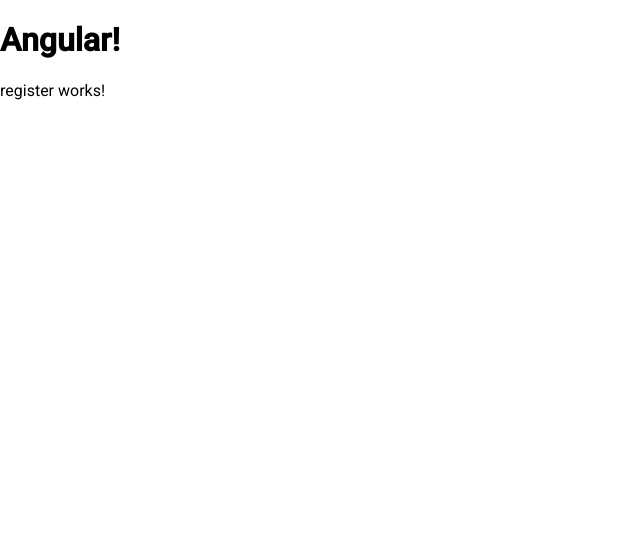
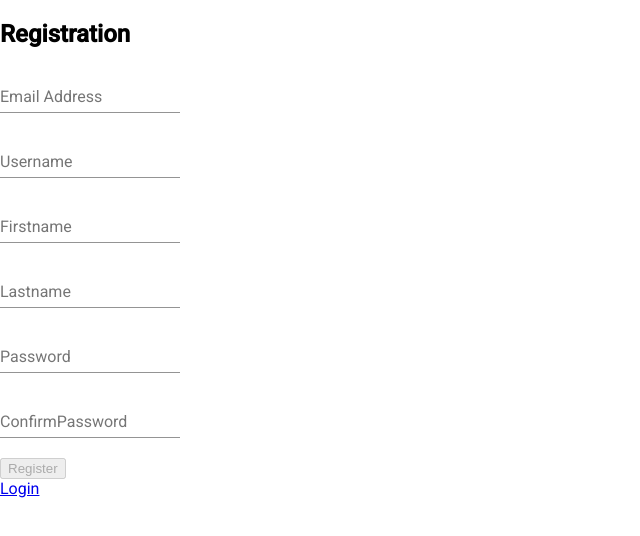
Before and after one commit to y-dubovitsky/chatter-angular, an Angular app: page /register in a window 1280 px wide. Shown: the top 536 px of the page, without its empty margins (0-640 px from the left). Built offline with nearby package versions, Linux system fonts and the light colour scheme.

Commit message:
added registration component

```diff
--- a/src/app/app.component.html
+++ b/src/app/app.component.html
@@ -1,4 +1,3 @@
-<div class="">
-  <h1>Angular!</h1>
+<div class="root">
   <router-outlet></router-outlet>
 </div>
--- a/src/app/auth/register/register.component.html
+++ b/src/app/auth/register/register.component.html
@@ -1 +1,52 @@
-<p>register works!</p>
+<div class="registration-page">
+  <h2>Registration</h2>
+  <form [formGroup]="registerForm">
+    <div class="justify-content-center">
+      <mat-form-field>
+        <mat-label>Email Address</mat-label>
+        <input matInput type="text" formControlName="email">
+      </mat-form-field>
+    </div>
+
+    <div class="justify-content-center">
+      <mat-form-field>
+        <mat-label>Username</mat-label>
+        <input type="text" matInput formControlName="username">
+      </mat-form-field>
+    </div>
+
+    <div class="justify-content-center">
+      <mat-form-field>
+        <mat-label>Firstname</mat-label>
+        <input type="text" matInput formControlName="firstname">
+      </mat-form-field>
+    </div>
+
+    <div class="justify-content-center">
+      <mat-form-field>
+        <mat-label>Lastname</mat-label>
+        <input type="text" matInput formControlName="lastname">
+      </mat-form-field>
+    </div>
+
+    <div class="justify-content-center">
+      <mat-form-field>
+        <mat-label>Password</mat-label>
+        <input type="password" matInput formControlName="password">
+      </mat-form-field>
+    </div>
+
+    <div class="justify-content-center">
+      <mat-form-field>
+        <mat-label>ConfirmPassword</mat-label>
+        <input type="password" matInput formControlName="confirmPassword">
+      </mat-form-field>
+    </div>
+
+    <div class="controlls">
+      <button [disabled]="registerForm.invalid" (click)="submit()">Register</button>
+    </div>
+
+    <a routerLink="/login">Login</a>
+  </form>
+</div>
--- a/src/app/auth/register/register.component.ts
+++ b/src/app/auth/register/register.component.ts
@@ -1,4 +1,8 @@
 import { Component, OnInit } from '@angular/core';
+import { FormBuilder, FormGroup, Validators } from '@angular/forms';
+import { Router } from '@angular/router';
+import { AuthService } from 'src/app/service/auth.service';
+import { NotificationService } from 'src/app/service/notification.service';
 
 @Component({
   selector: 'app-register',
@@ -7,9 +11,48 @@
 })
 export class RegisterComponent implements OnInit {
 
-  constructor() { }
+  public registerForm: FormGroup;
+
+  constructor(
+    private authService: AuthService,
+    private notificationService: NotificationService,
+    private router: Router,
+    private formBuilder: FormBuilder
+  ) { }
 
   ngOnInit(): void {
+    this.registerForm = this.createRegisterForm();
+  }
+
+  createRegisterForm(): FormGroup {
+    return this.formBuilder.group({
+      email: ['', Validators.compose([Validators.required])], // Дефолтные валидаторы
+      username: ['', Validators.compose([Validators.required])],
+      firstname: ['', Validators.compose([Validators.required])],
+      lastname: ['', Validators.compose([Validators.required])],
+      password: ['', Validators.compose([Validators.required])],
+      confirmPassword: ['', Validators.compose([Validators.required])]
+    })
+  }
+
+  submit(): void {
+    this.authService.register({
+      username: this.registerForm.value.username,
+      password: this.registerForm.value.password,
+      email: this.registerForm.value.email,
+      firstname: this.registerForm.value.firstname,
+      lastname: this.registerForm.value.lastname,
+      confirmPassword: this.registerForm.value.confirmPassword
+    }).subscribe(data => {
+      console.log(data);
+
+      this.notificationService.showNotification('Successfull registration!');
+      this.router.navigate(["/login"]);
+      window.location.reload();
+    }, error => {
+      console.log(error);
+      this.notificationService.showNotification(error.message);
+    })
   }
 
 }
--- a/src/app/helper/auth-interceptor.service.ts
+++ b/src/app/helper/auth-interceptor.service.ts
@@ -27,7 +27,6 @@
   {
     provide: HTTP_INTERCEPTORS,
     useClass: AuthInterceptorService,
-    useValue: undefined,
     multi: true
   }
 ]
--- a/src/app/helper/error-interceptor.service.ts
+++ b/src/app/helper/error-interceptor.service.ts
@@ -33,8 +33,7 @@
 export const authErrorInterceptorProvider = [
   {
     provide: HTTP_INTERCEPTORS,
-    useValue: undefined,
-    userClass: ErrorInterceptorService,
+    useClass: ErrorInterceptorService,
     multi: true
   }
 ]
```
